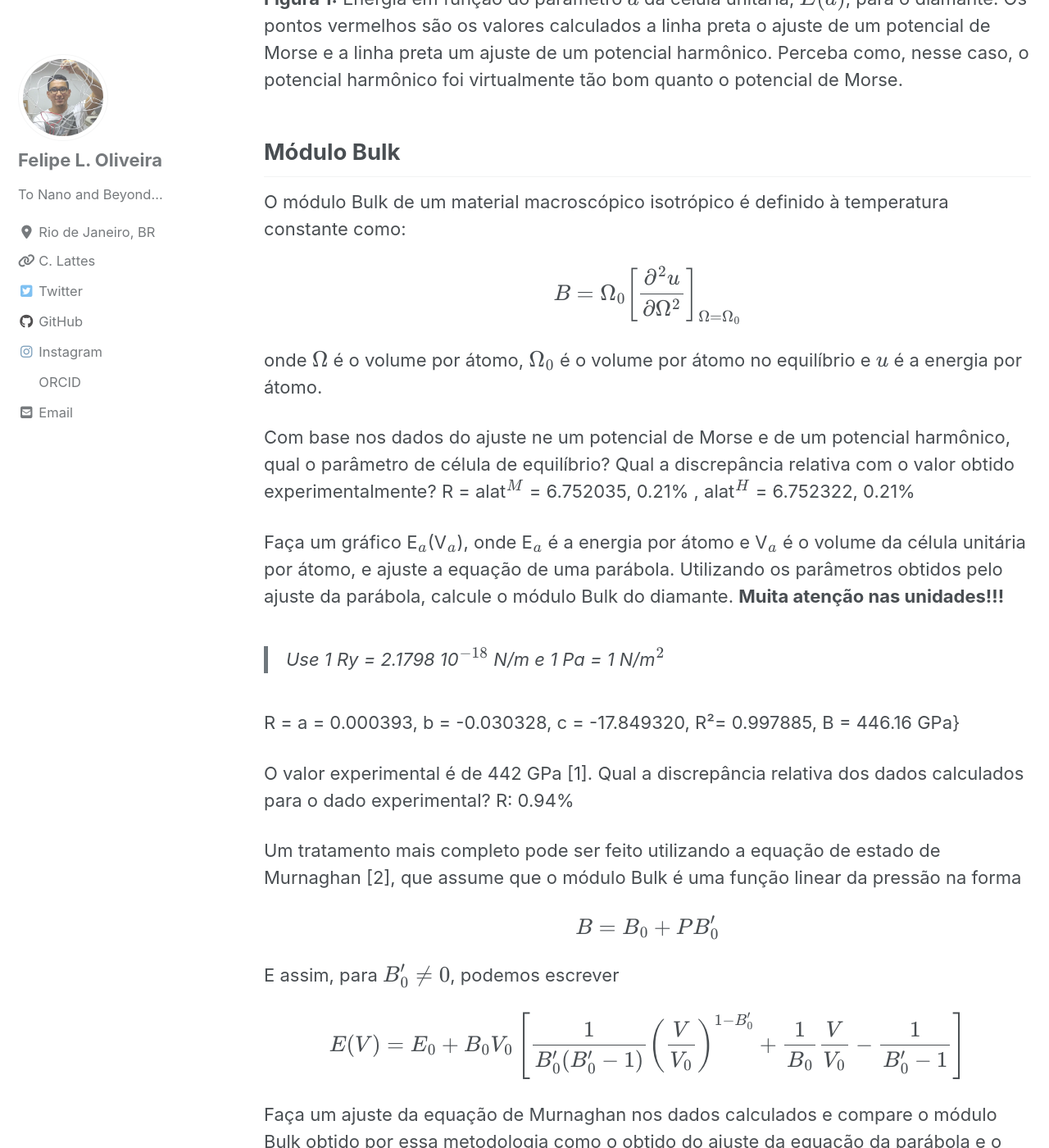
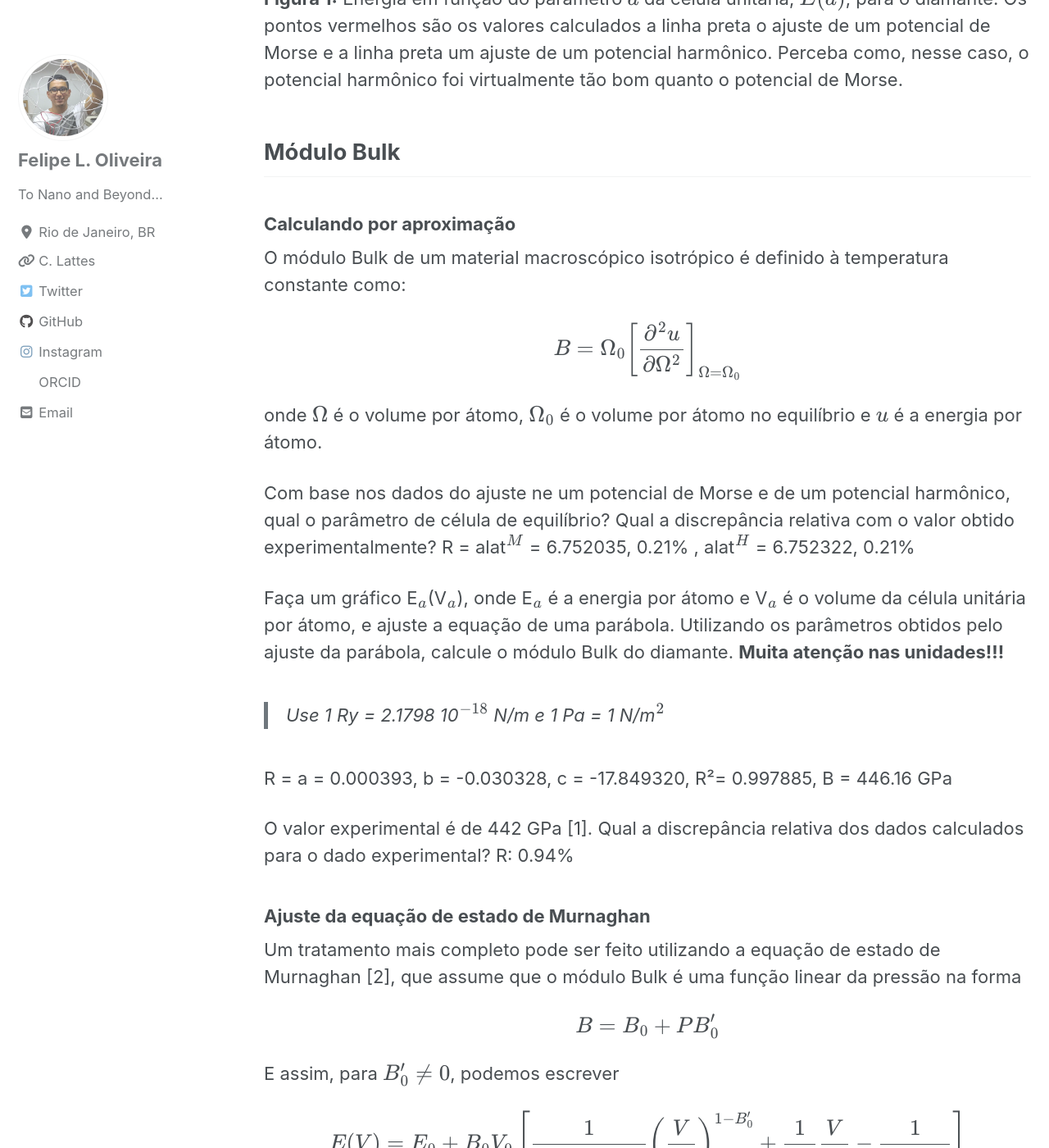
Before and after one commit to lipelopesoliveira/lipelopesoliveira.github.io, a Jekyll site: the page built from _posts/tutoriais_qe/2019-09-03-cap2-5.md, in a window 1280 px wide and 1400 px high, scrolled down 1470 px. Shown: the whole window at 82% size. Built offline with Jekyll 4.4.1, drawn with Linux system fonts in a browser that asks for light colours; cached includes are drawn as plain includes; nearby versions of some CDN libraries; formulas are drawn with MathJax 3.

Commit message:
Update 2019-09-03-cap2-5.md

```diff
--- a/_posts/tutoriais_qe/2019-09-03-cap2-5.md
+++ b/_posts/tutoriais_qe/2019-09-03-cap2-5.md
@@ -26,6 +26,8 @@ Por fim, para explorarmos um sistema 3D, vamos estudar a estrutura do diamante.
 
 ## Módulo Bulk
 
+### Calculando por aproximação
+
 O módulo Bulk de um material macroscópico isotrópico é definido à temperatura constante como:
 
 $$B = \Omega_0 \left[\frac{\partial^2 u}{\partial \Omega^2}\right]_ {\Omega = \Omega_0}$$
@@ -38,10 +40,12 @@ R = alat$$^M$$ = 6.752035, 0.21% , alat$$^H$$ = 6.752322, 0.21%
 Faça um gráfico E$$_ a$$(V$$_ a$$), onde E$$_ a$$ é a energia por átomo e V$$_ a$$ é o volume da célula unitária por átomo, e ajuste a equação de uma parábola. Utilizando os parâmetros obtidos pelo ajuste da parábola, calcule o módulo Bulk do diamante. **Muita atenção nas unidades!!!**
 > Use 1 Ry = 2.1798 10$$^{-18}$$ N/m e 1 Pa = 1 N/m$$^2$$
 
-R = a = 0.000393, b = -0.030328, c = -17.849320, R²= 0.997885, B = 446.16 GPa}
+R = a = 0.000393, b = -0.030328, c = -17.849320, R²= 0.997885, B = 446.16 GPa
 
 O valor experimental é de 442 GPa [1]. Qual a discrepância relativa dos dados calculados para o dado experimental?
 R: 0.94%
+
+### Ajuste da equação de estado de Murnaghan
 
 Um tratamento mais completo pode ser feito utilizando a equação de estado de Murnaghan [2], que assume que o módulo Bulk é uma função linear da pressão na forma
 
```
